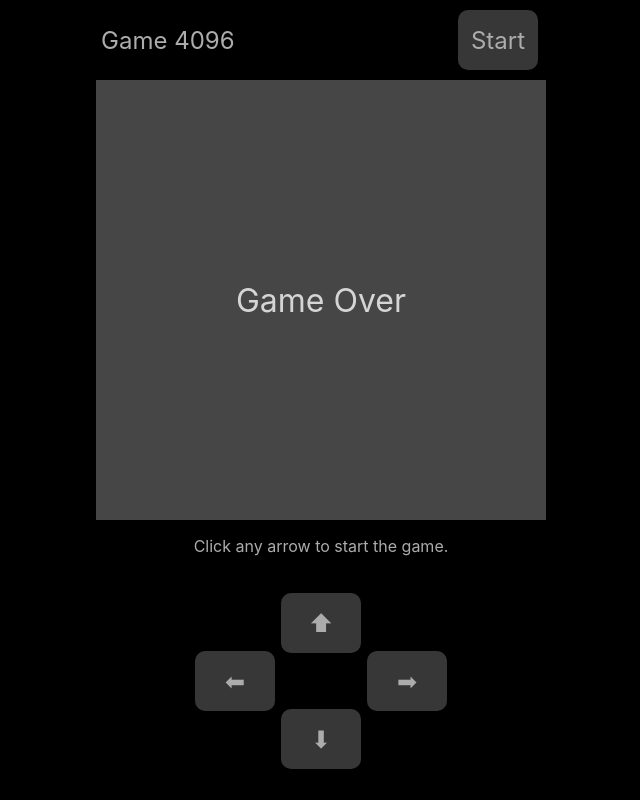
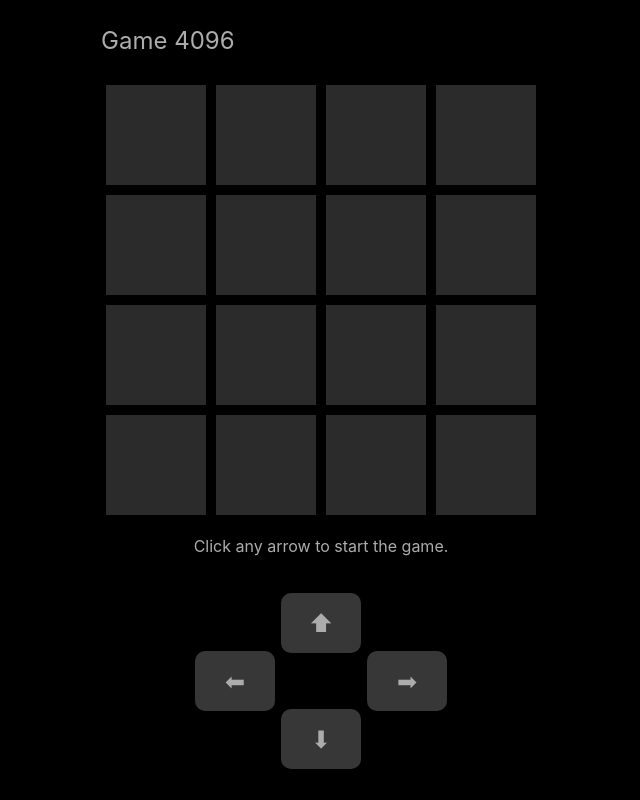
Before and after one commit to ChenWarren/game4096, a Next.js app: page / in a window 1280 px wide. Shown: the whole page, without its empty margins (319-959 px from the left). Built offline with nearby package versions, Linux system fonts and the light colour scheme.

Commit message:
update game over

```diff
--- a/game/Game4096/index.tsx
+++ b/game/Game4096/index.tsx
@@ -15,7 +15,7 @@ const initMatrix: number[][] = [
 const Game4096: NextPage = () => {
 
   const [gameMatrix, setGameMatrix] = useState(initMatrix)
-  const [gameOver, setGameOver] = useState(true)
+  const [gameOver, setGameOver] = useState(false)
   const [notice, setNotice] = useState(true)
 
   useEffect(()=> {
```
